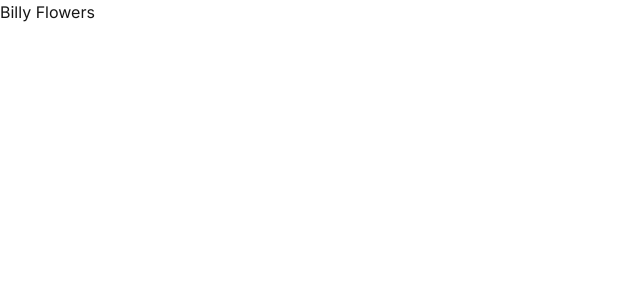
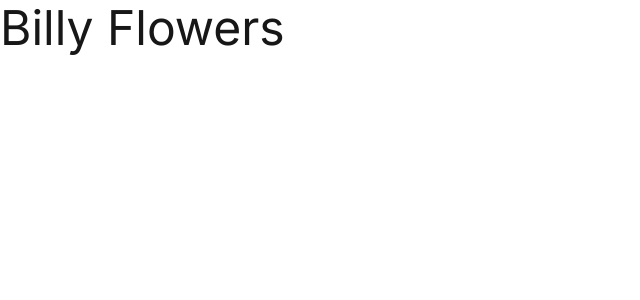
Before and after one commit to flowz0/bswe-portfolio, a Next.js app: page / in a window 1280 px wide. Shown: the top 300 px of the page, without its empty margins (0-640 px from the left). Built offline with nearby package versions, Linux system fonts and the light colour scheme.

Commit message:
fix: add @theme for brand fonts, sizes, and colors

```diff
--- a/app/globals.css
+++ b/app/globals.css
@@ -1,6 +1,6 @@
 @import "tailwindcss";
 
-:root {
+@theme {
   --background: #ffffff;
   --foreground: #171717;
   --color-background: var(--background);
@@ -19,7 +19,7 @@
   --text-sm: 13px;
   --text-sm--line-height: 21px;
 
-  --primary: #21a2c2;
+  --color-primary: #0ebde9;
 }
 
 @media (prefers-color-scheme: dark) {
```
